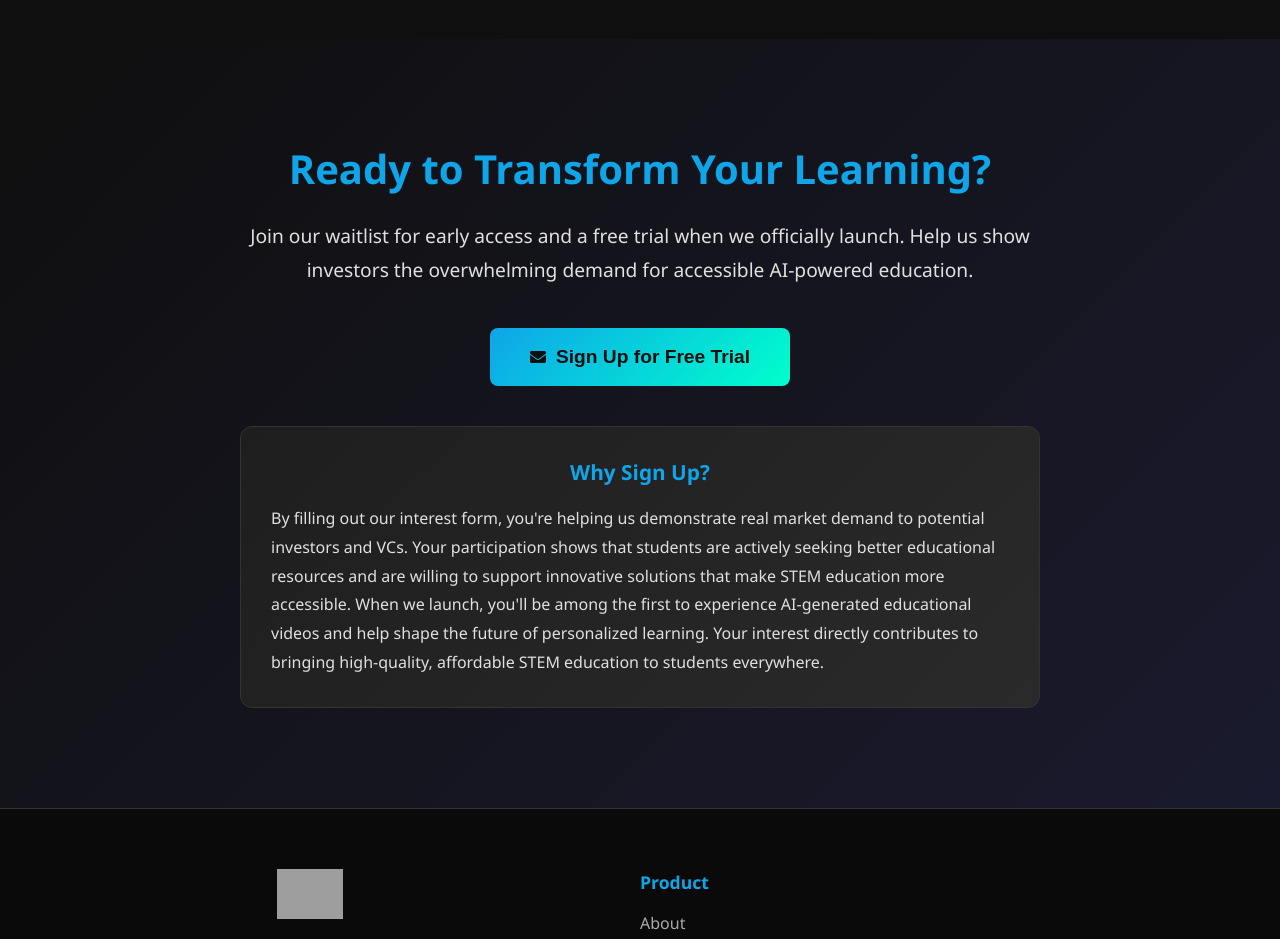
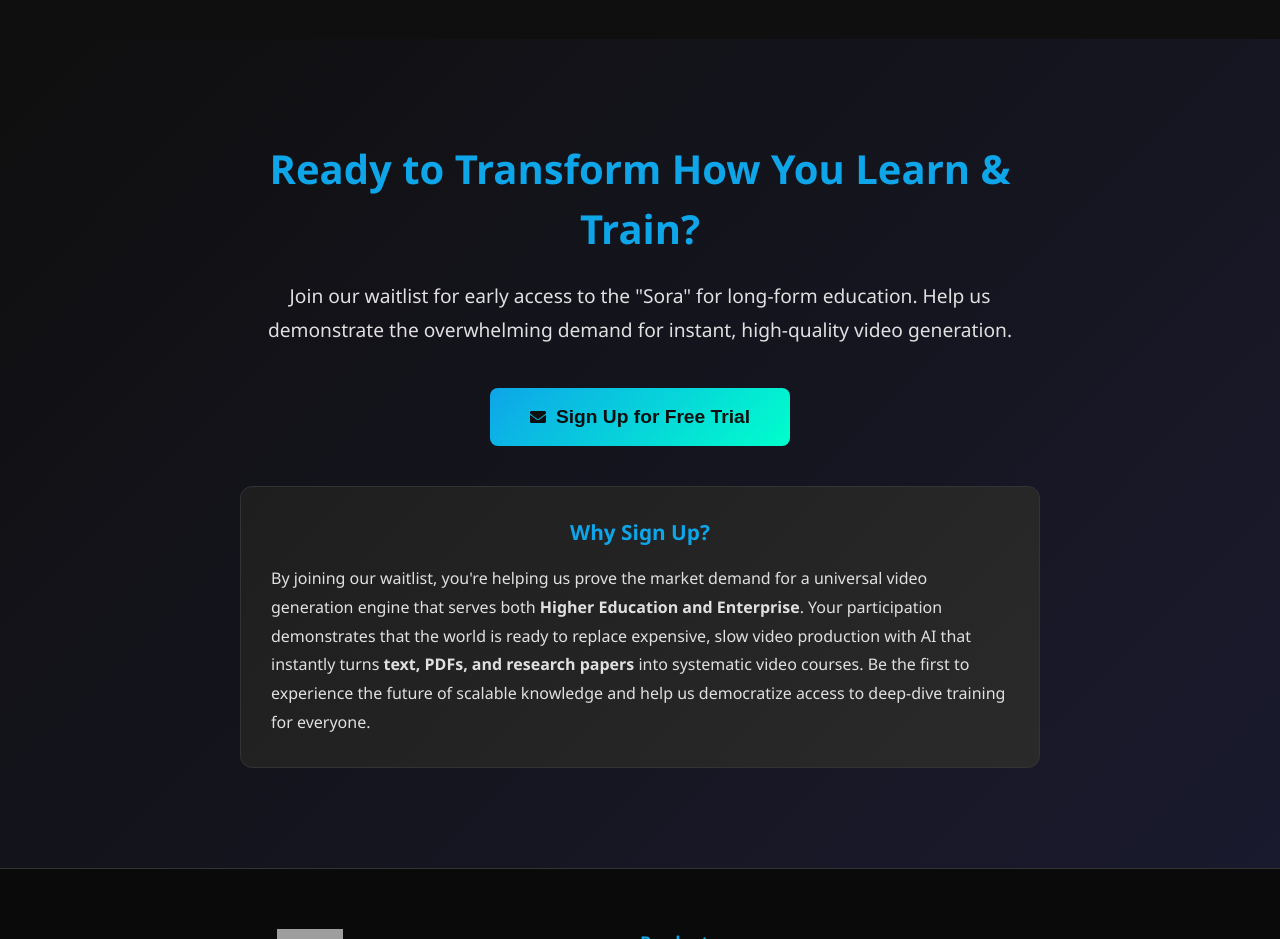
Before and after one commit to wusixinghardy/Ampora-AI, a React (Vite) app in the folder landing/: page / in a window 1280 px wide. Shown: the part 4100-5039 px from the top of the page. Built offline with nearby package versions, Linux system fonts and the light colour scheme; grey boxes are pictures that could not be loaded.

Commit message:
Update CTA.jsx

```diff
--- a/landing/src/components/CTA.jsx
+++ b/landing/src/components/CTA.jsx
@@ -12,10 +12,10 @@
   return (
     <section className="cta-section">
       <div className="cta-container">
-        <h2 className="cta-title">Ready to Transform Your Learning?</h2>
+        <h2 className="cta-title">Ready to Transform How You Learn & Train?</h2>
         <p className="cta-subtitle">
-          Join our waitlist for early access and a free trial when we officially launch.
-          Help us show investors the overwhelming demand for accessible AI-powered education.
+          Join our waitlist for early access to the "Sora" for long-form education.
+          Help us demonstrate the overwhelming demand for instant, high-quality video generation.
         </p>
 
         <div className="cta-buttons">
@@ -28,13 +28,12 @@
         <div className="forms-explanation-box">
           <h4>Why Sign Up?</h4>
           <p>
-            By filling out our interest form, you're helping us demonstrate real market demand
-            to potential investors and VCs. Your participation shows that students are actively
-            seeking better educational resources and are willing to support innovative solutions
-            that make STEM education more accessible. When we launch, you'll be among the first
-            to experience AI-generated educational videos and help shape the future of personalized
-            learning. Your interest directly contributes to bringing high-quality, affordable
-            STEM education to students everywhere.
+            By joining our waitlist, you're helping us prove the market demand for a universal
+            video generation engine that serves both <strong>Higher Education and Enterprise</strong>.
+            Your participation demonstrates that the world is ready to replace expensive, slow video
+            production with AI that instantly turns <strong>text, PDFs, and research papers</strong> into
+            systematic video courses. Be the first to experience the future of scalable knowledge
+            and help us democratize access to deep-dive training for everyone.
           </p>
         </div>
       </div>
```
